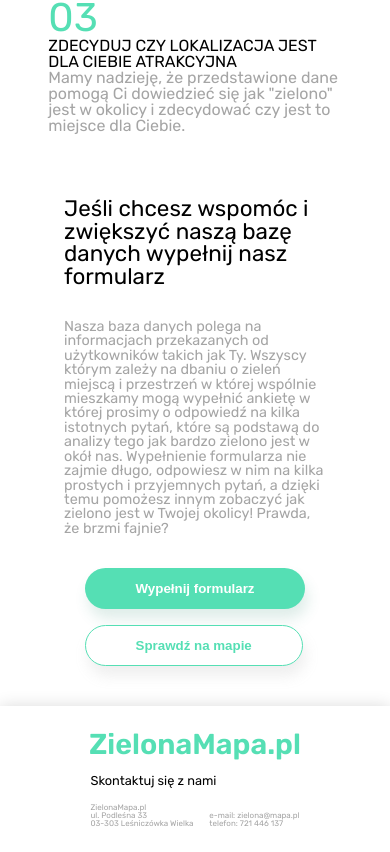
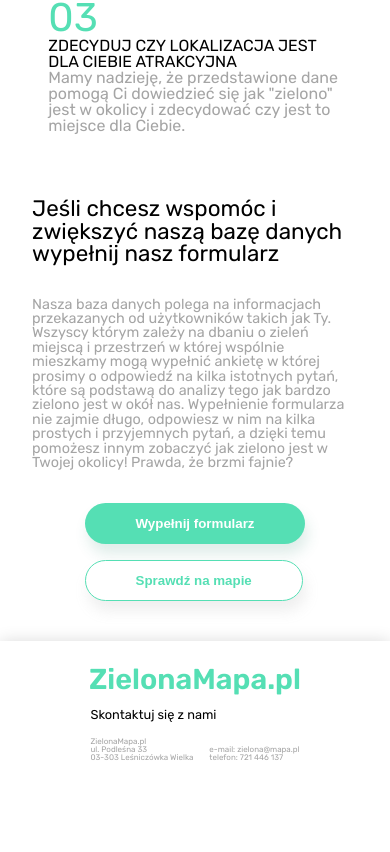
Before and after one commit to kolusnk/zielona-mapa-react-project, a React (Create React App) app: page / in a window 390 px wide. Shown: the part 1646-2498 px from the top of the page. After the commit the page ends 2432 px from the top, so only its background shows below. Built offline with nearby package versions, Linux system fonts and the light colour scheme.

Commit message:
responsywnosc - dopasowywanie banner

```diff
--- a/src/components/Banner/banner.scss
+++ b/src/components/Banner/banner.scss
@@ -15,8 +15,8 @@
   }
 
   &__container {
-    height: calc(100vh - 4rem - 72px);
-    padding-top: 4rem;
+    height: calc(100vh - 72px);
+    //padding-top: 4rem;
     padding-inline: 4rem;
     display: flex;
     flex-direction: column;
@@ -118,3 +118,15 @@
   }
 
 }
+
+
+//@media (max-height: 460px) {
+//  .cta {
+//    &__container {
+//      height: inherit;
+//      padding-top: 4rem;
+//      padding-bottom: 4rem;
+//    }
+//  }
+//
+//}
--- a/src/components/GetToForm/gettoform.scss
+++ b/src/components/GetToForm/gettoform.scss
@@ -26,12 +26,17 @@
 
 @media (max-width: 760px) {
   .get-to-form {
+    &__container {
+      padding-inline: 2rem;
+    }
     &__title {
       font-size: 1.4rem;
+      align-self: stretch;
     }
 
     &__text {
       font-size: 0.9rem;
+      align-self: stretch;
     }
 
 
```
